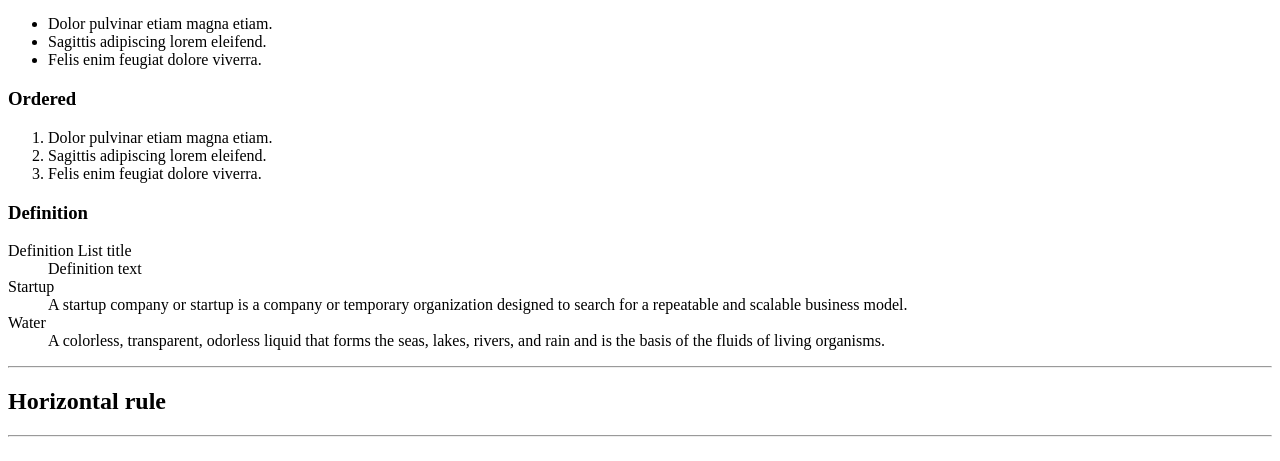
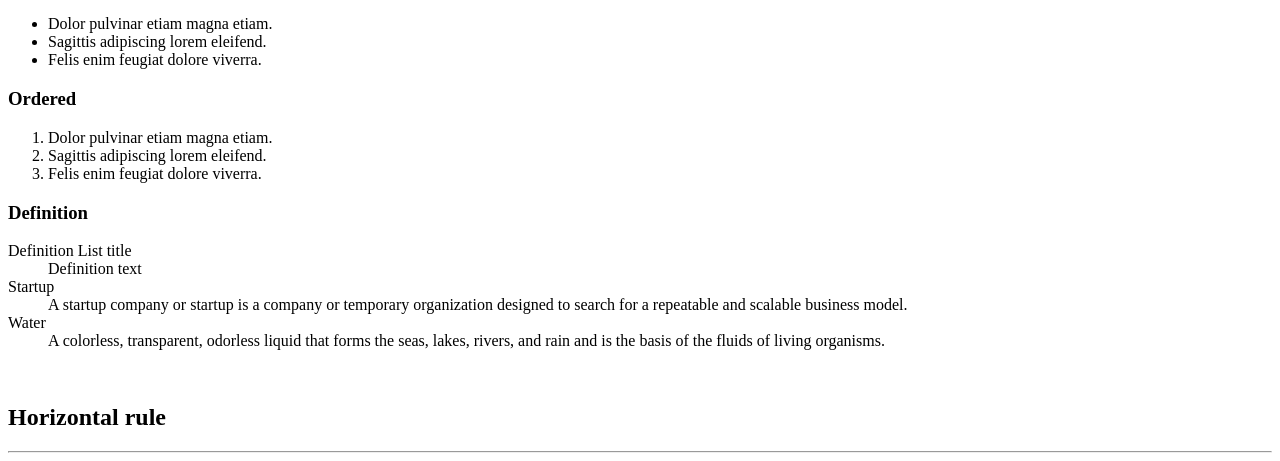
Before and after one commit to Prince-isaac04/alx-frontend, a plain HTML site: page 0x00-html_advanced/28-styleguide.html in a window 1280 px wide. Shown: the part 612-1073 px from the top of the page. Drawn offline with Linux system fonts and the light colour scheme.

Commit message:
dl dt dd

```diff
--- a/0x00-html_advanced/28-styleguide.html
+++ b/0x00-html_advanced/28-styleguide.html
@@ -2,7 +2,7 @@
 <html lang="en" dir="ltr">
 <head>
     <meta charset="utf-8">
-    <meta name="viewport" content="width=device-width, initial-scale=1.0, viewport-fit=cover">
+    <meta name='viewport' content='width=device-width, initial-scale=1.0, viewport-fit=cover'>
     <title>Styleguide - Techium</title>
     <meta name="description" content="Techium is a digital agency">
     <link rel="icon" type="image/x-icon" href="./favicon.ico">
@@ -63,14 +63,15 @@
                 </dl>
             </div>
         </section>
-      <hr> <!-- Horizontal rule -->
+        <br>
+        <!-- Horizontal rule -->
         <section>
             <header>
                 <h2>Horizontal rule</h2>
+            </header>
             <div>
                 <hr>
             </div>
-        </header>
         </section>
     </main>
     <footer>
```
Lines whose indentation alone changed are shown as unchanged.
